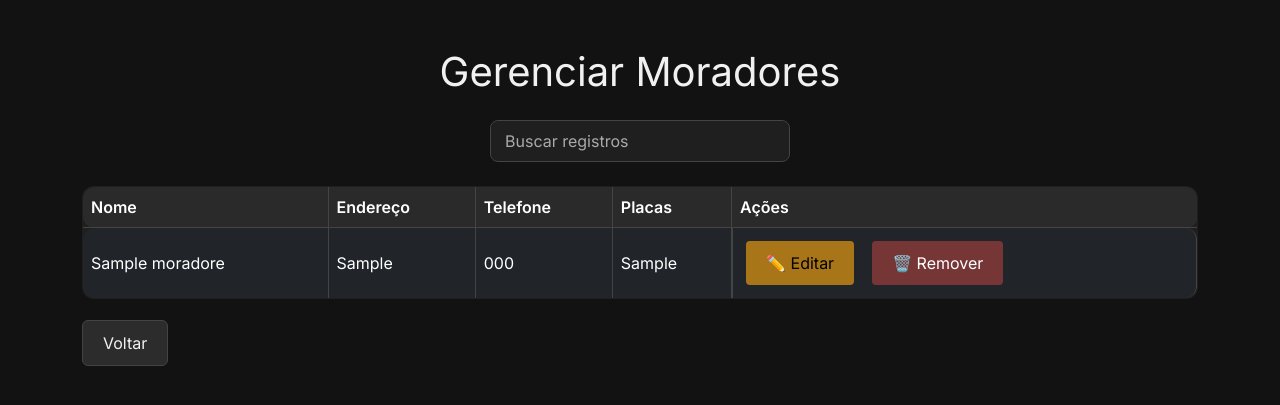
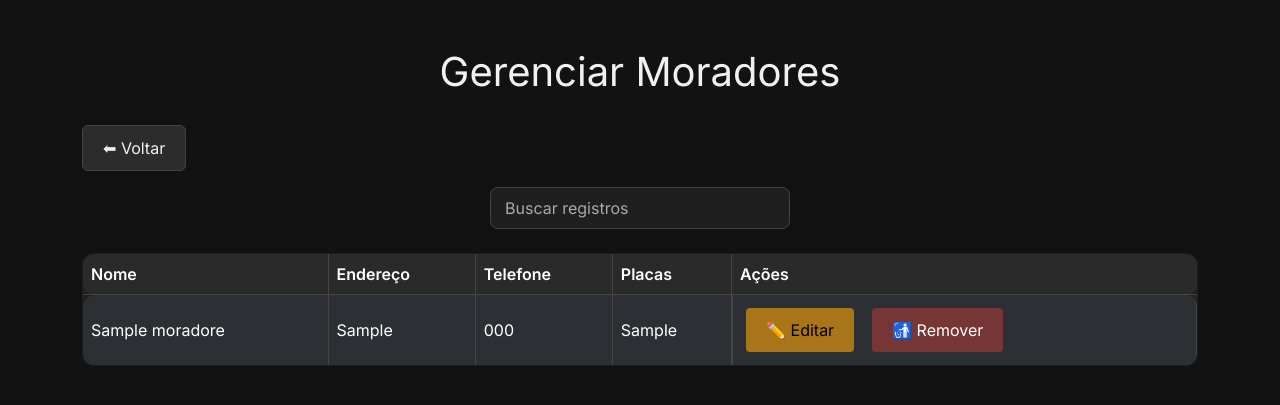
Before and after one commit to Eduardohmn/controle-acesso-condominio, a Flask app: page /moradores in a window 1280 px wide. Shown: the top 405 px of the page. Run offline with Flask 3, Linux system fonts and the light colour scheme; tables that the repository leaves empty hold one stand-in row (values such as "Sample post").

Commit message:
pequeno ajuste visual

```diff
--- a/templates/moradores.html
+++ b/templates/moradores.html
@@ -1,17 +1,16 @@
 <!DOCTYPE html>
 <html lang="pt-BR">
-
 <head>
     <meta charset="UTF-8">
     <title>Gerenciar Moradores</title>
     <link href="https://cdn.jsdelivr.net/npm/bootstrap@5.3.0/dist/css/bootstrap.min.css" rel="stylesheet">
     <link href="https://fonts.googleapis.com/css2?family=Inter:wght@400;600&display=swap" rel="stylesheet">
     <link rel="stylesheet" href="{{ url_for('static', filename='css/dark_theme.css') }}">
+</head>
+<body class="container mt-5">
+    <h1 class="mb-4 text-center">Gerenciar Moradores</h1>
 
-</head>
-
-<body class="container mt-5">
-    <h1 class="mb-4">Gerenciar Moradores</h1>
+    <a href="/" class="btn btn-secondary mb-3">⬅ Voltar</a>
 
     {% with messages = get_flashed_messages(with_categories=true) %}
     {% if messages %}
@@ -23,8 +22,8 @@
 
     <input type="text" id="searchInput" class="form-control" placeholder="Buscar registros">
 
-    <table class="table table-dark table-bordered mt-2" id="moradores-table">
-        <thead  class="table-dark">
+    <table class="table table-dark table-bordered table-striped mt-2" id="moradores-table">
+        <thead class="table-dark">
             <tr>
                 <th>Nome</th>
                 <th>Endereço</th>
@@ -47,15 +46,13 @@
                 <td class="d-flex gap-2">
                     <button class="btn btn-warning btn-sm" onclick="editarMorador(this)">✏️ Editar</button>
                     <form action="/remover_morador/{{ morador.id }}" method="POST" onsubmit="return confirm('Tem certeza que deseja remover este morador?');">
-                        <button class="btn btn-soft-danger btn-sm">🗑️ Remover</button>
+                        <button class="btn btn-soft-danger btn-sm">🚮 Remover</button>
                     </form>
                 </td>
             </tr>
             {% endfor %}
         </tbody>
     </table>
-
-    <a href="/" class="btn btn-secondary">Voltar</a>
 
     <script src="https://cdn.jsdelivr.net/npm/jquery@3.7.1/dist/jquery.min.js"></script>
     <script>
@@ -111,5 +108,4 @@
         }
     </script>
 </body>
-
 </html>
```
